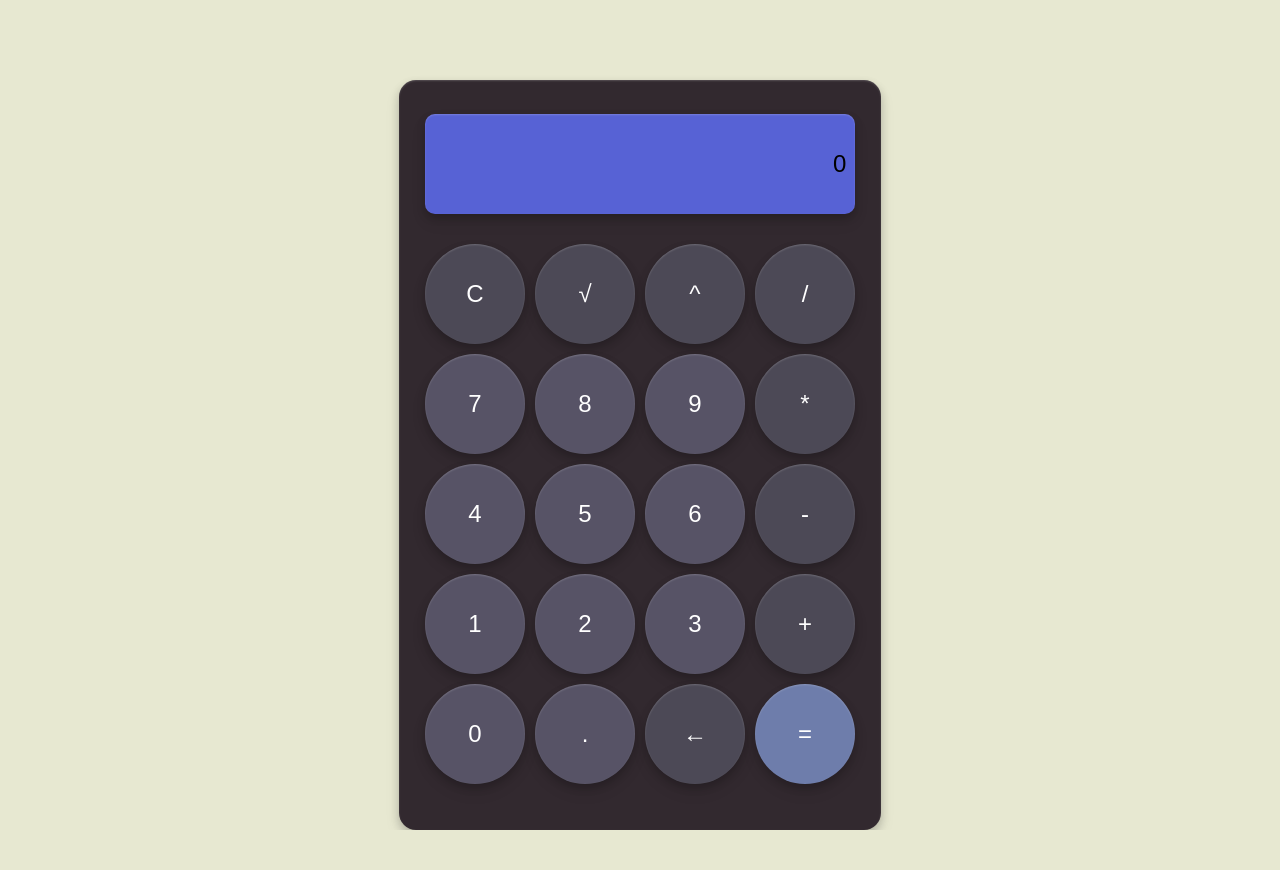
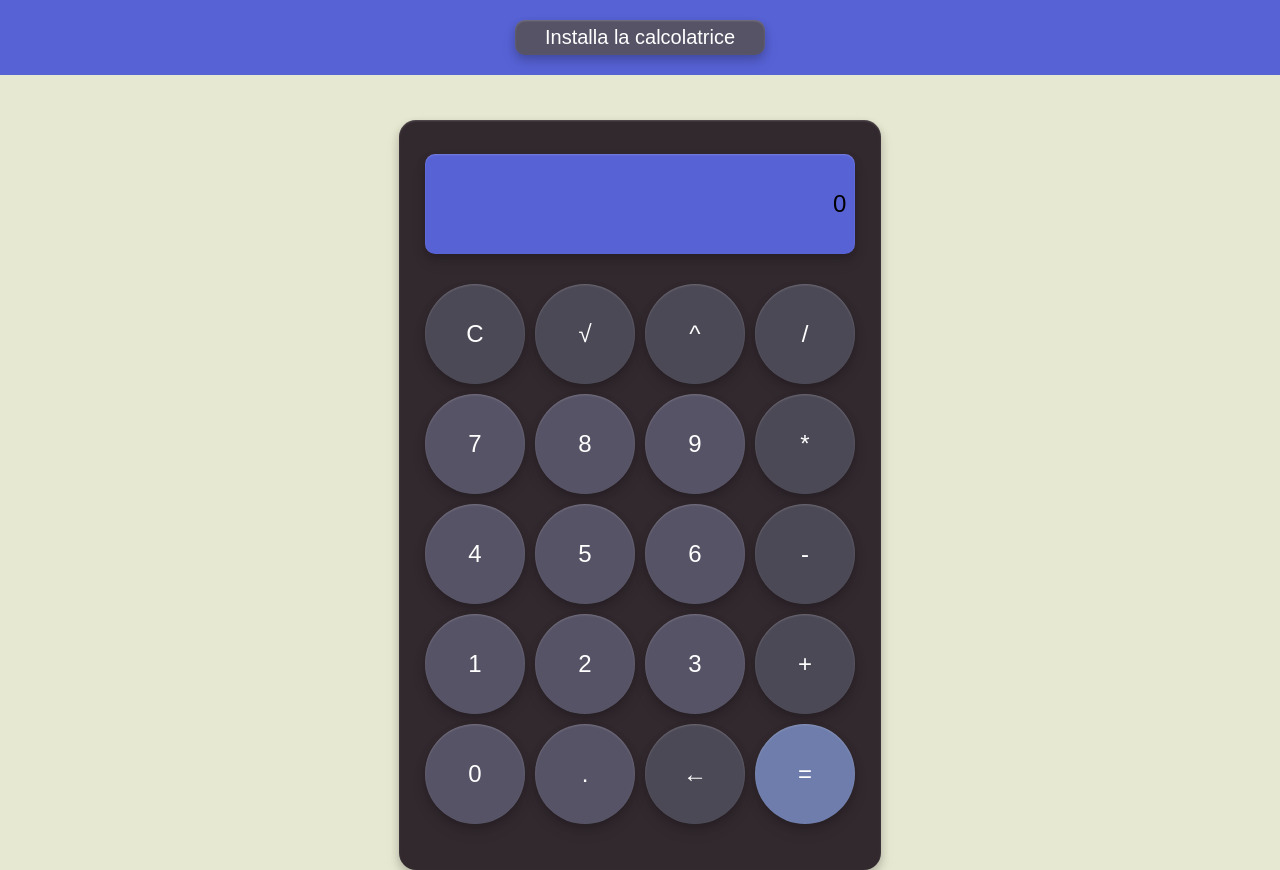
Before and after one commit to racket207-hub/esercizio_calcolatrice, a plain HTML site: page index.html in a window 1280 px wide. Before the commit the page ends 830 px from the top, so only its background shows below. Drawn offline with Linux system fonts and the light colour scheme.

Commit message:
added download button

```diff
--- a/index.html
+++ b/index.html
@@ -37,6 +37,9 @@
         </div>
       </div>
     </div>
+    <div class="download">
+        <a href="download/app-debug.apk" download>Installa la calcolatrice</a>
+    </div>
     <script src="scripts/script.js"></script>
   </body>
 </html>
--- a/style/style.css
+++ b/style/style.css
@@ -27,7 +27,7 @@ body {
   display: flex;
   flex-direction: column;
   position: absolute;
-  top: 80px;
+  top: 120px;
   left: 0;
   right: 0;
   margin-inline: auto;
@@ -129,3 +129,42 @@ body {
   .uguale:active{
   background-color: oklch(from var(--grey-blue) calc(l/2 + .32) c h);
  }
+
+ .download {
+  display: flex;
+  background-color: var(--slate-indigo);
+  align-items: center;
+  justify-content: center;
+  transition: all 1s;
+  padding: 10px;
+ }
+
+ .download a{
+  text-decoration: none;
+  color: white;
+  font-size: 20px;
+  width: 250px;
+  padding: 0.5% 0%;
+  background-color: var(--charcoal);
+  border-radius: 10px;
+  text-align: center;
+  box-shadow: var(--shadow);
+  transition: all 0.7s;
+ }
+
+ .download:hover {
+  padding: 20px;
+ }
+
+ .download a:hover{
+  background-color: oklch(from var(--charcoal) calc(l/2 + .25) c h);
+  transform: scale(1.04);
+  box-shadow: rgba(255, 255, 255, 0.2) 0px 7px 29px 0px;
+  transition: all 0.7s;
+ }
+
+ .download a:active {
+  background-color: oklch(from var(--charcoal) calc(l/2 + .22) c h);
+  transform: scale(1.00);
+  box-shadow: rgba(255, 255, 255, 0.2) 0px 5px 19px 0px;
+ }
```
Also changed, not shown: 1 other file.
